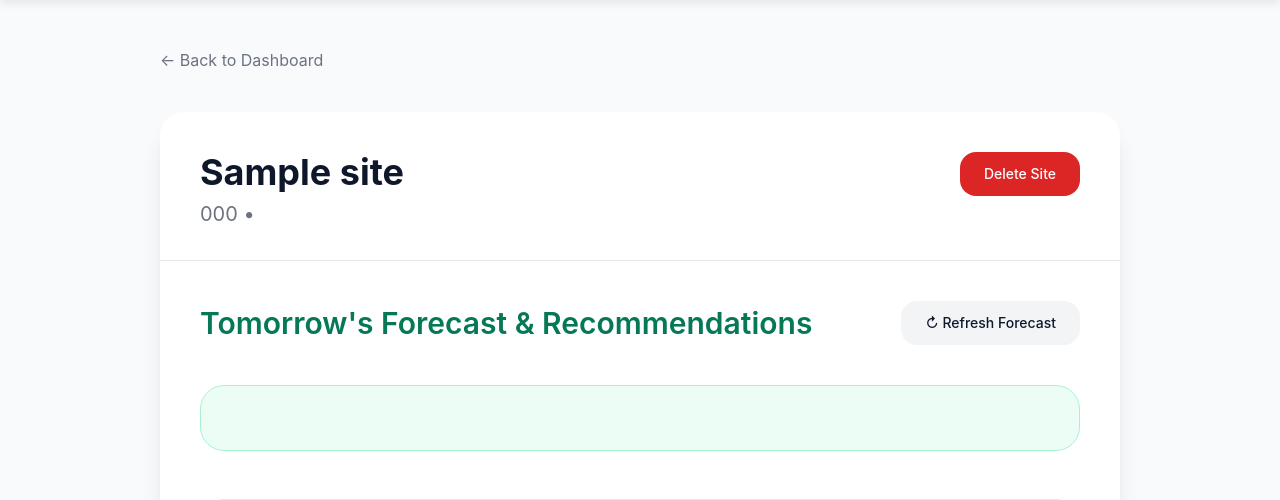
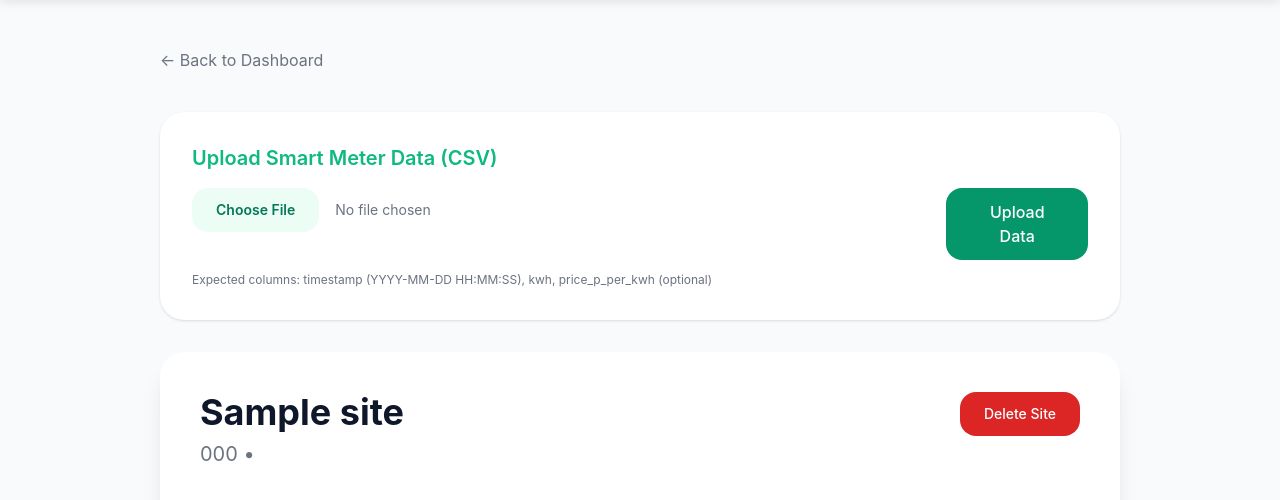
Before and after one commit to willbrad0803/EnerShift, a Django app: page /dashboard/site/1/ in a window 1280 px wide. Shown: the part 120-620 px from the top of the page. Run offline with Django 5.2, Linux system fonts and the light colour scheme; a user stored in the database is signed in; tables that the repository leaves empty hold one stand-in row (values such as "Sample post"); a database or web service that is not in the repository returns one stand-in record (values such as "Sample title"); data that the repository does not hold is empty; some libraries are stand-ins or nearby versions.

Commit message:
Update site_detail.html

```diff
--- a/templates/dashboard/site_detail.html
+++ b/templates/dashboard/site_detail.html
@@ -6,6 +6,22 @@
     <a href="{% url 'dashboard_home' %}" class="inline-flex items-center text-gray-500 hover:text-[var(--primary)] mb-10">
       ← Back to Dashboard
     </a>
+
+<div class="bg-white p-8 rounded-3xl shadow mb-8">
+    <h3 class="font-semibold text-xl mb-4">Upload Smart Meter Data (CSV)</h3>
+    <form method="post" enctype="multipart/form-data" class="flex gap-4">
+        {% csrf_token %}
+        <input type="file" name="csv_file" accept=".csv" required
+               class="block w-full text-sm text-gray-500 file:mr-4 file:py-3 file:px-6 file:rounded-2xl file:border-0 file:text-sm file:font-semibold file:bg-emerald-50 file:text-emerald-700 hover:file:bg-emerald-100">
+        <button type="submit"
+                class="bg-emerald-600 hover:bg-emerald-700 text-white px-8 py-3 rounded-2xl font-medium">
+            Upload Data
+        </button>
+    </form>
+    <p class="text-xs text-gray-500 mt-3">
+        Expected columns: timestamp (YYYY-MM-DD HH:MM:SS), kwh, price_p_per_kwh (optional)
+    </p>
+</div>
 
     <div class="bg-white rounded-3xl shadow-xl overflow-hidden">
       <!-- Header -->
```
